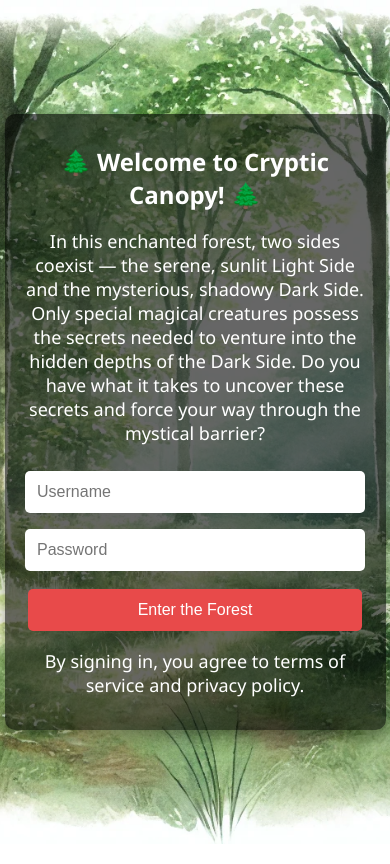
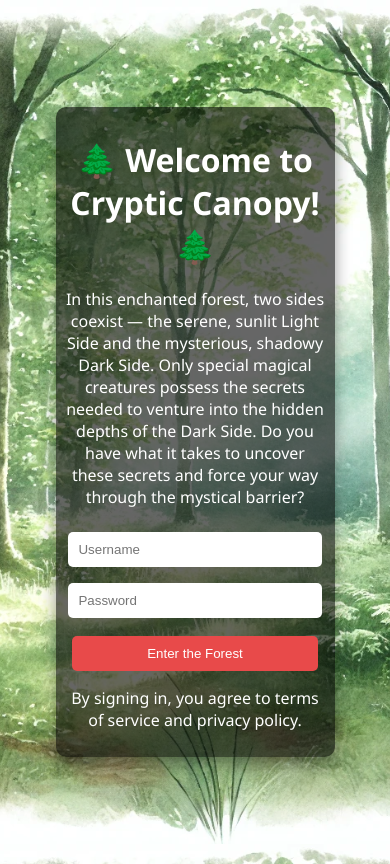
Before and after one commit to cryptoforestdark/bright-Animal, a plain HTML site: page index.html in a window 390 px wide. Drawn offline with Linux system fonts and the light colour scheme.

Commit message:
Redesigning for phone

```diff
--- a/index.html
+++ b/index.html
@@ -4,6 +4,7 @@
     <meta charset="UTF-8">
     <title>Woodland Secrets - Animal Login</title>
     <link rel="stylesheet" href="style.css">
+    <meta name="viewport" content="width=device-width, initial-scale=1">
 </head>
 <body>
     <div class="login-container">
--- a/style.css
+++ b/style.css
@@ -1,6 +1,6 @@
 body {
-    margin: 0;
-    padding: 0;
+    margin: auto;
+    padding: 10px;
     font-family: 'Segoe UI', Tahoma, Geneva, Verdana, sans-serif;
     background: url('bckground.png') no-repeat center center fixed;
     background-size: cover;
@@ -13,11 +13,11 @@ body {
 
 .login-container {
     background-color: rgba(0,0,0,0.6);
-    padding: 25px;
+    padding: 10px;
     border-radius: 10px;
     box-shadow: 0 8px 16px rgba(0,0,0,0.4);
     text-align: center;
-    width: 320px;
+    width: 70%;
 }
 
 input[type="text"], input[type="password"] {
@@ -59,30 +59,13 @@ button:hover {
     color: #00ff00;
 }
 /* Mobile view adjustments */
-@media only screen and (max-width: 600px) {
-    body {
-        font-size: 18px;
-    }
-
-    h1 {
-        font-size: 24px;
-    }
-
-    .login-container, .success-container {
-        width: 90%;
-        padding: 15px;
-    }
-
-    input[type="text"], input[type="password"], button {
-        font-size: 16px;
-        padding: 12px;
-    }
-
-    .terms {
-        font-size: 12px !important;
-    }
-
-    .flag-container {
-        font-size: 16px;
-    }
+@media (max-width: 768px) {
+  .wrapper {
+    display: flex;
+    flex-wrap: wrap;
+    gap: 10px;
+  }
+  .card {
+    flex: 1 1 100%; /* 3 per row */
+  }
 }
```
